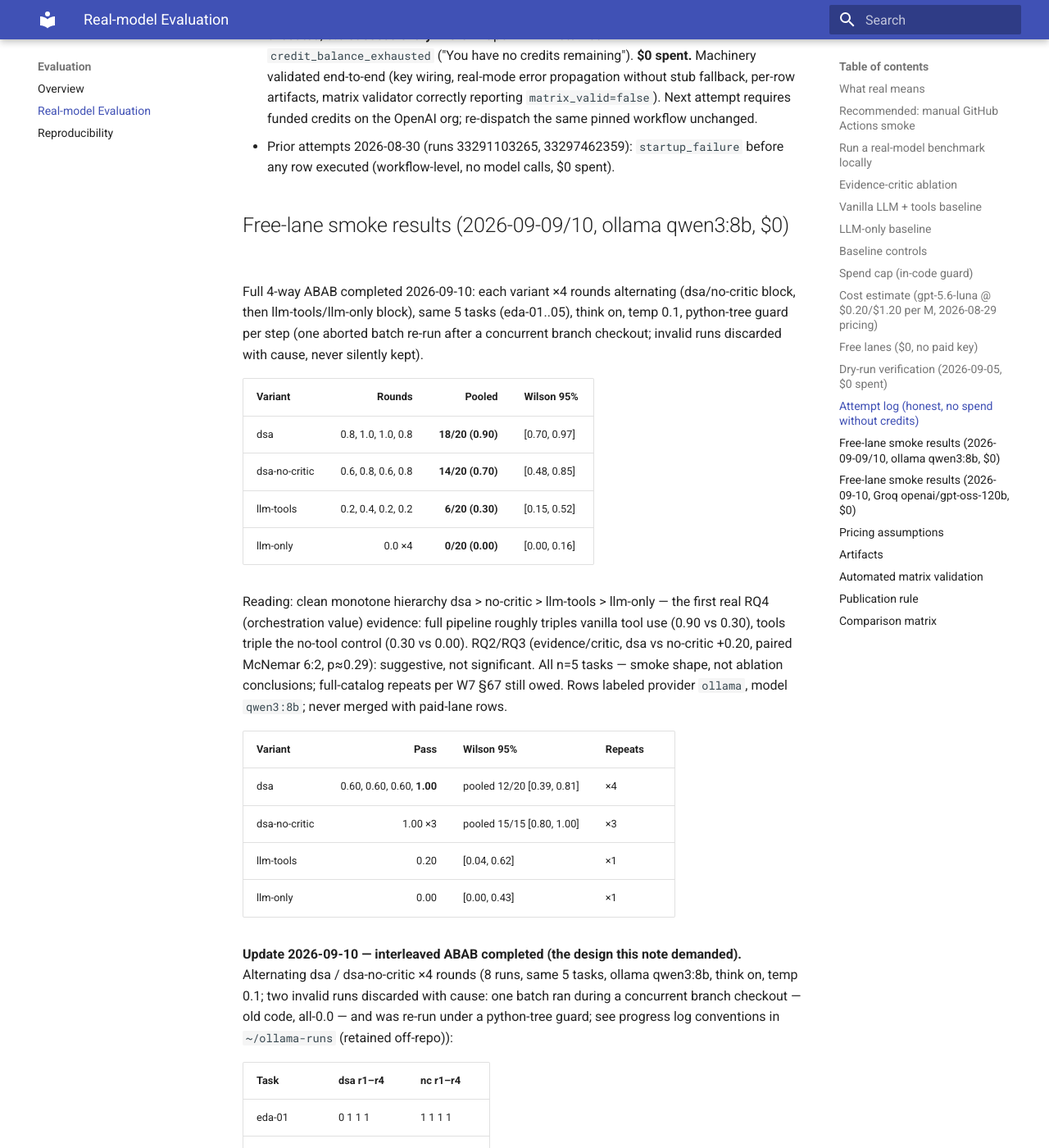
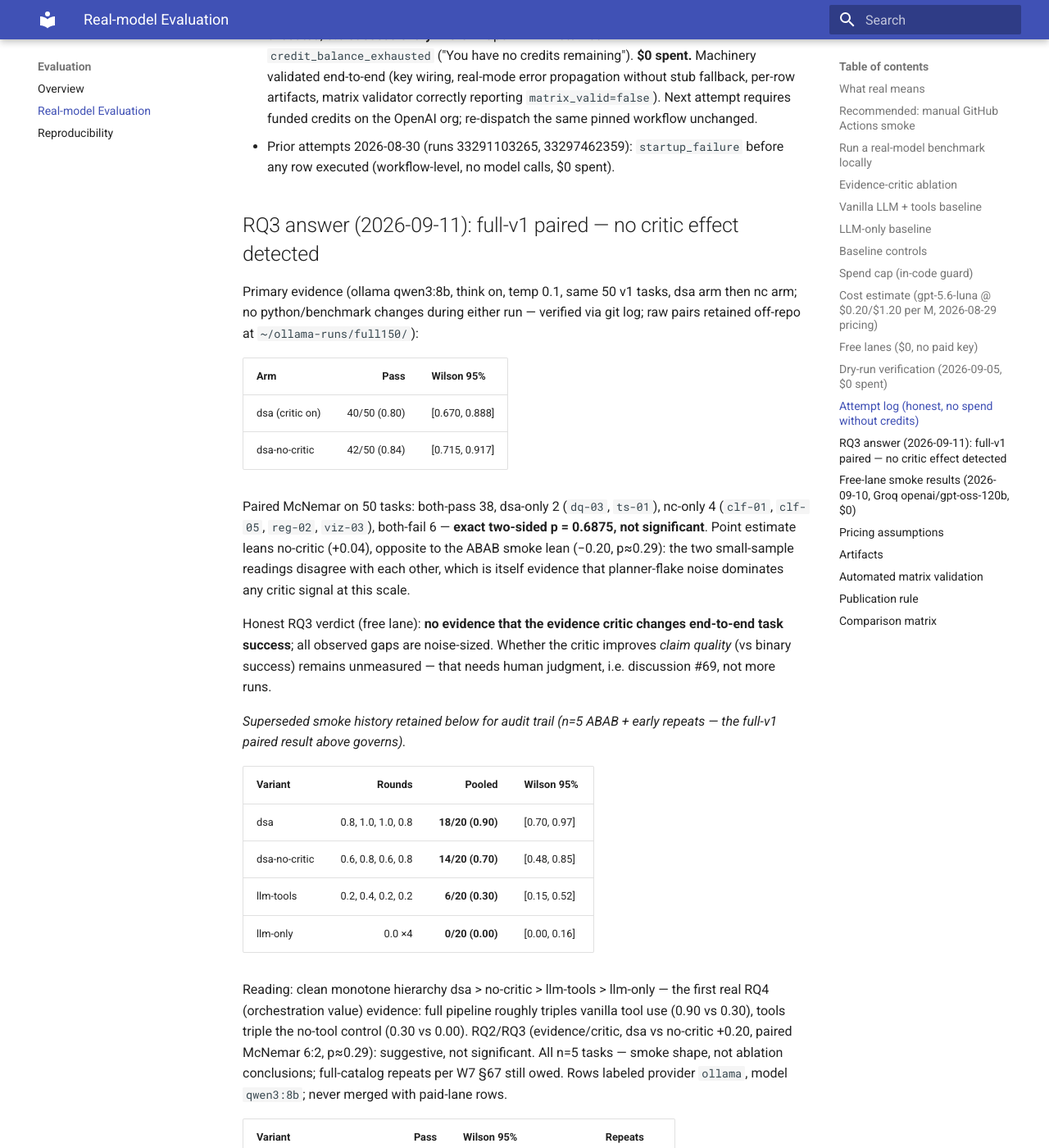
Before and after one commit to Jackxiaozhiren/data-science-agent, an MkDocs documentation site: the page built from docs/real-model-evaluation.md, in a window 1280 px wide and 1400 px high, scrolled down 6231 px. Shown: the whole window at 82% size. Built offline with MkDocs 1.6.1 and Material for MkDocs 9.7.7, drawn with Linux system fonts in a browser that asks for light colours.

Commit message:
docs(real-model): RQ3 full-v1 paired verdict — no critic effect (McNemar p=0.69, n=50)

```diff
--- a/docs/real-model-evaluation.md
+++ b/docs/real-model-evaluation.md
@@ -221,13 +221,31 @@ mismatch). The machinery cannot be gamed with stub runs — verified, not assume
 - Prior attempts 2026-08-30 (runs 33291103265, 33297462359): `startup_failure`
   before any row executed (workflow-level, no model calls, $0 spent).
 
-## Free-lane smoke results (2026-09-09/10, ollama qwen3:8b, $0)
+## RQ3 answer (2026-09-11): full-v1 paired — no critic effect detected
 
-Full 4-way ABAB completed 2026-09-10: each variant ×4 rounds alternating
-(dsa/no-critic block, then llm-tools/llm-only block), same 5 tasks
-(eda-01..05), think on, temp 0.1, python-tree guard per step (one aborted
-batch re-run after a concurrent branch checkout; invalid runs discarded with
-cause, never silently kept).
+Primary evidence (ollama qwen3:8b, think on, temp 0.1, same 50 v1 tasks,
+dsa arm then nc arm; no python/benchmark changes during either run —
+verified via git log; raw pairs retained off-repo at `~/ollama-runs/full150/`):
+
+| Arm | Pass | Wilson 95% |
+|---|---:|---|
+| dsa (critic on) | 40/50 (0.80) | [0.670, 0.888] |
+| dsa-no-critic | 42/50 (0.84) | [0.715, 0.917] |
+
+Paired McNemar on 50 tasks: both-pass 38, dsa-only 2 (`dq-03`, `ts-01`),
+nc-only 4 (`clf-01`, `clf-05`, `reg-02`, `viz-03`), both-fail 6 —
+**exact two-sided p = 0.6875, not significant**. Point estimate leans
+no-critic (+0.04), opposite to the ABAB smoke lean (−0.20, p≈0.29): the two
+small-sample readings disagree with each other, which is itself evidence
+that planner-flake noise dominates any critic signal at this scale.
+
+Honest RQ3 verdict (free lane): **no evidence that the evidence critic
+changes end-to-end task success**; all observed gaps are noise-sized.
+Whether the critic improves *claim quality* (vs binary success) remains
+unmeasured — that needs human judgment, i.e. discussion #69, not more runs.
+
+*Superseded smoke history retained below for audit trail (n=5 ABAB + early
+repeats — the full-v1 paired result above governs).*
 
 | Variant | Rounds | Pooled | Wilson 95% |
 |---|---:|---:|---|
```
